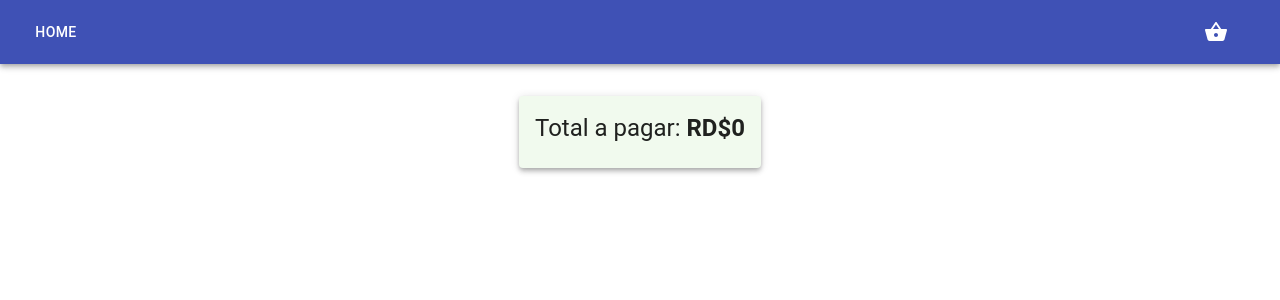
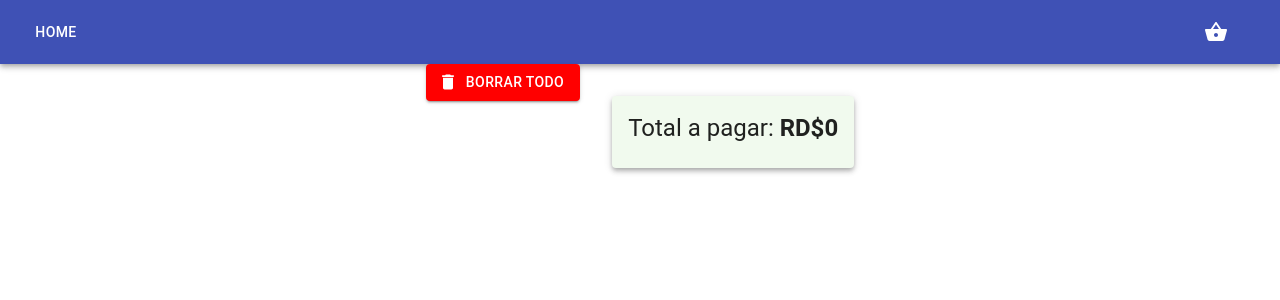
Before and after one commit to RenierC/medicine-app, a React (Create React App) app: page /checkout in a window 1280 px wide. Shown: the top 300 px of the page. Built offline with nearby package versions, Linux system fonts and the light colour scheme.

Commit message:
agregue boton borrar todo

```diff
--- a/src/components/Basket.css
+++ b/src/components/Basket.css
@@ -7,8 +7,8 @@
   flex-grow: 1;
   max-width: 1074px;
 }
-.totalBasket {
-  margin-left: auto;
+.btnBorrarTodo {
+  margin: 0 0 2rem 2rem;
 }
 
 @media (max-width: 1000px) {
--- a/src/components/Basket.js
+++ b/src/components/Basket.js
@@ -4,6 +4,7 @@ import { useStateValue } from "../StateProvider";
 import "./Basket.css";
 import Producto from "./Producto";
 import Total from "./Total";
+import BorrarTodo from "./BorrarTodo";
 
 function Basket() {
   const [{ basket }] = useStateValue();
@@ -24,6 +25,9 @@ function Basket() {
               cantidad={producto.cantidad}
             />
           ))}
+          <div className="btnBorrarTodo">
+            <BorrarTodo />
+          </div>
         </div>
 
         <div className="totalBasket">
--- /dev/null
+++ b/src/components/BorrarTodo.js
@@ -0,0 +1,73 @@
+import React from "react";
+import Button from "@material-ui/core/Button";
+import Dialog from "@material-ui/core/Dialog";
+import DialogActions from "@material-ui/core/DialogActions";
+import DialogContent from "@material-ui/core/DialogContent";
+import DialogContentText from "@material-ui/core/DialogContentText";
+import DialogTitle from "@material-ui/core/DialogTitle";
+import Slide from "@material-ui/core/Slide";
+import DeleteIcon from "@material-ui/icons/Delete";
+import { useStateValue } from "../StateProvider";
+
+const Transition = React.forwardRef(function Transition(props, ref) {
+  return <Slide direction="up" ref={ref} {...props} />;
+});
+
+export default function AlertDialogSlide() {
+  const [open, setOpen] = React.useState(false);
+  const [{ basket }, dispatch] = useStateValue();
+
+  const handleClickOpen = () => {
+    setOpen(true);
+  };
+
+  const handleClose = () => {
+    setOpen(false);
+  };
+
+  const borrarTodo = () => {
+    dispatch({
+      type: "REMOVE_ALL_FROM_BASKET",
+    });
+    setOpen(false);
+  };
+
+  return (
+    <div>
+      <Button
+        variant="contained"
+        style={{ backgroundColor: "red", color: "white" }}
+        onClick={handleClickOpen}
+        startIcon={<DeleteIcon />}
+      >
+        Borrar Todo
+      </Button>
+
+      <Dialog
+        open={open}
+        TransitionComponent={Transition}
+        keepMounted
+        onClose={handleClose}
+        aria-labelledby="alert-dialog-slide-title"
+        aria-describedby="alert-dialog-slide-description"
+      >
+        <DialogTitle id="alert-dialog-slide-title">
+          {"¿Vaciar la cesta?"}
+        </DialogTitle>
+        <DialogContent>
+          <DialogContentText id="alert-dialog-slide-description">
+            Esta opción borrará todo el contenido de la cesta
+          </DialogContentText>
+        </DialogContent>
+        <DialogActions>
+          <Button variant="outlined" onClick={handleClose} color="primary">
+            Cancelar
+          </Button>
+          <Button variant="contained" onClick={borrarTodo} color="primary">
+            Aceptar
+          </Button>
+        </DialogActions>
+      </Dialog>
+    </div>
+  );
+}
--- a/src/reducer.js
+++ b/src/reducer.js
@@ -39,6 +39,11 @@ const reducer = (state, action) => {
         ...state,
         basket: updatedBasket,
       };
+    case "REMOVE_ALL_FROM_BASKET":
+      return {
+        ...state,
+        basket: [],
+      };
 
     default:
       return state;
```
Also changed, not shown: public/emptyCart.svg (added).
